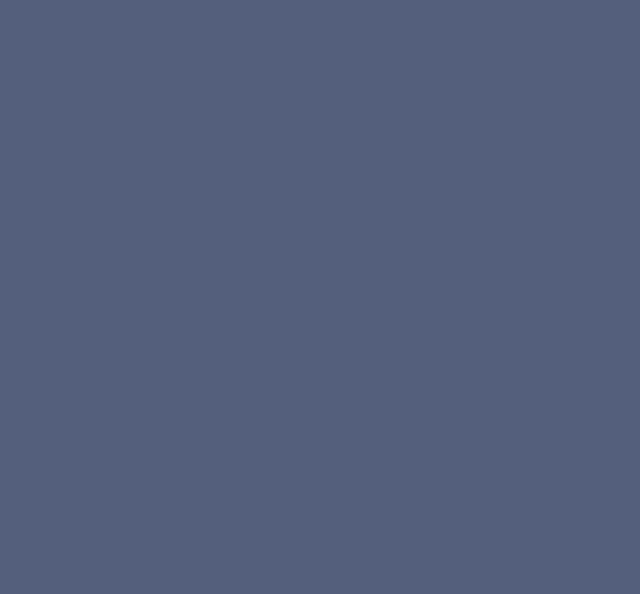
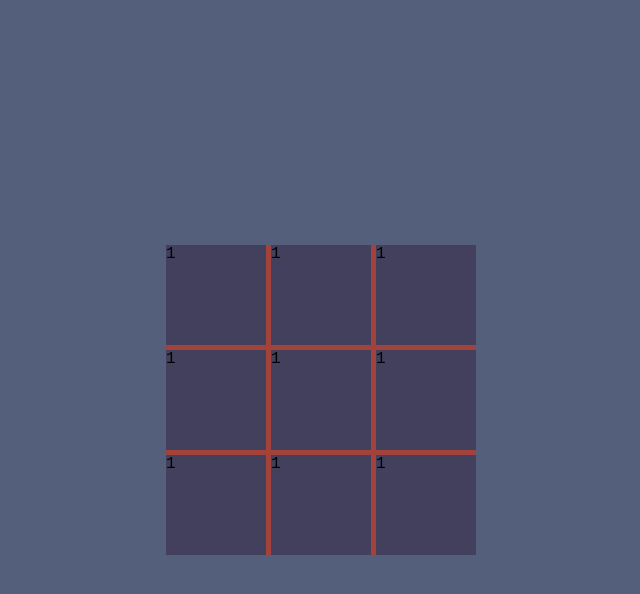
Before and after one commit to lanebx/react_tt1_XO, a React (Create React App) app: page / in a window 1280 px wide. Both pictures are taken after typing "Sample", "Sample" into the empty fields and a click on the button "Start the game". Shown: the top 594 px of the page, without its empty margins (319-959 px from the left). Built offline with nearby package versions, Linux system fonts and the light colour scheme.

Commit message:
added field and just blocks

```diff
--- a/src/component/Field/Field.scss
+++ b/src/component/Field/Field.scss
@@ -1 +1,20 @@
 @import '../../variable';
+
+.Field {
+  display: flex;
+	justify-content: center;
+	align-items: center;
+	height: 100%;
+
+  &-container {
+    display: grid;
+    grid: 100px 100px 100px / 100px 100px 100px;
+    gap: 5px;
+    background-color: $win-line-color;
+
+    .Field__block {
+      background-color: $field-color;
+
+    }
+  }
+}
--- a/src/component/Field/Field.tsx
+++ b/src/component/Field/Field.tsx
@@ -1,10 +1,10 @@
+/* eslint-disable react/no-array-index-key */
 /* eslint-disable react/no-unused-state */
 import React from 'react';
 import './Field.scss';
 
 interface State {
-  firstPlayerName: string;
-  secondPlayerName: string;
+  fieldArray: number[];
 }
 
 interface Props {
@@ -14,14 +14,23 @@ interface Props {
 
 export class Field extends React.Component<Props, {}> {
   state: State = {
-    firstPlayerName: '',
-    secondPlayerName: '',
+    fieldArray: [0, 0, 0, 0, 0, 0, 0, 0, 0],
   };
 
   render() {
+    const { fieldArray } = this.state;
+
     return (
       <div className="Field">
-
+        <div className="Field-container">
+          {fieldArray.map((item: number, i: number) => {
+            return (
+              <div key={i} className="Field__block">
+                {item + 1}
+              </div>
+            );
+          })}
+        </div>
       </div>
     );
   }
```
